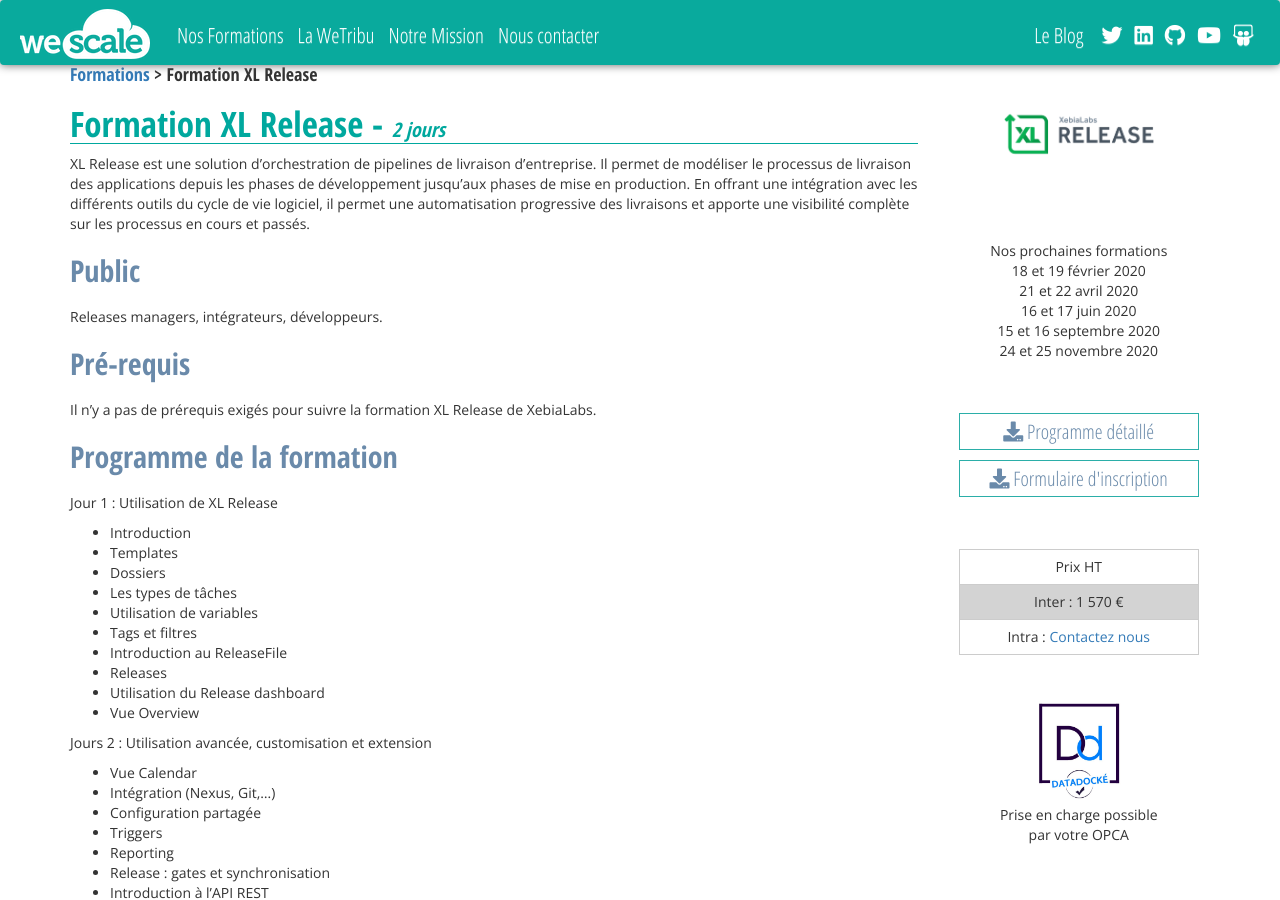
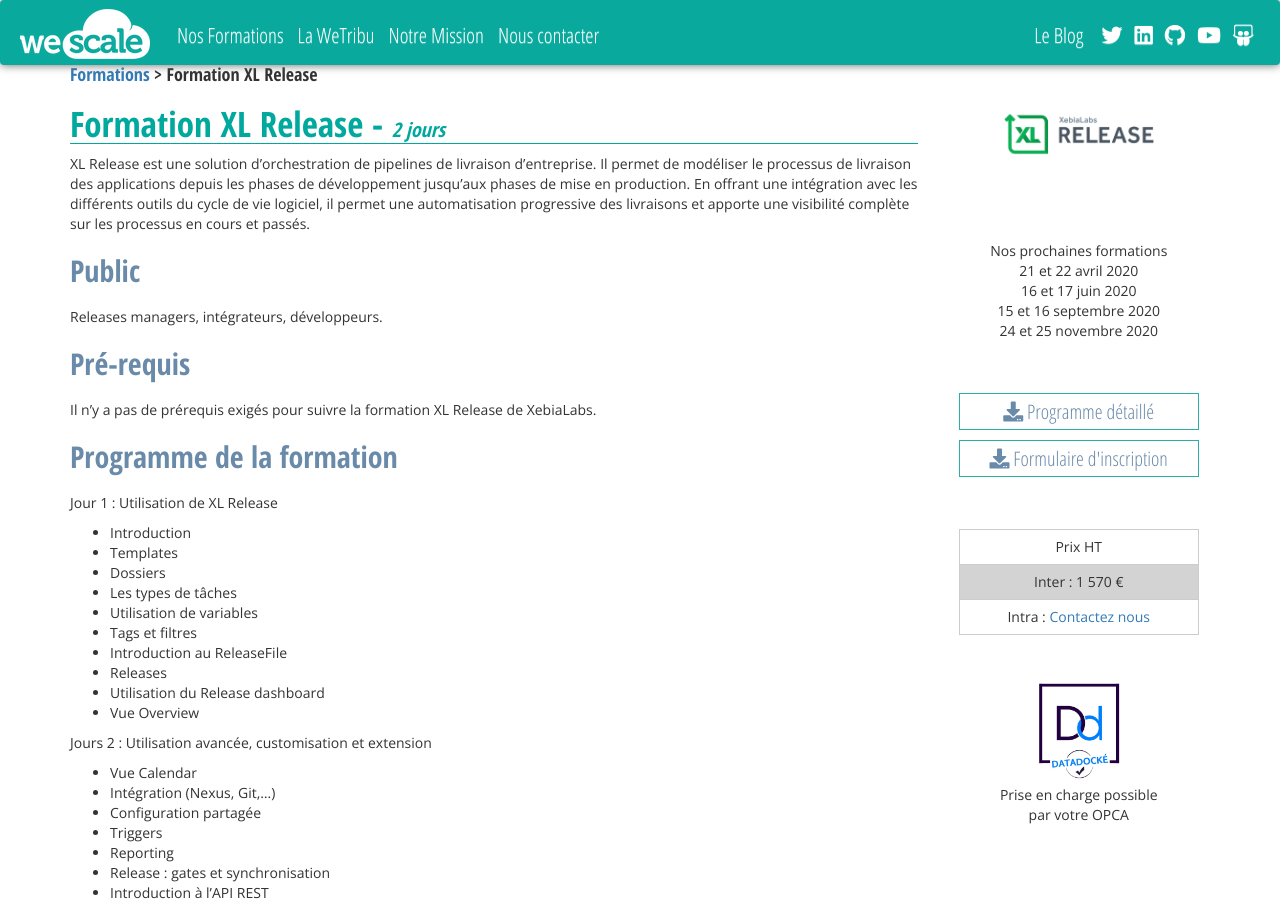
Before and after one commit to wescale/wescale-site, a Jekyll site: the page built from _formations/Formation-XL-Release.md, in a window 1280 px wide and 900 px high. Built offline with Jekyll 4.4.1, drawn with Linux system fonts in a browser that asks for light colours; nearby versions of some CDN libraries; comment, search, counter and statistics services are not loaded.

Commit message:
Update Formation-XL-Release.md

```diff
--- a/_formations/Formation-XL-Release.md
+++ b/_formations/Formation-XL-Release.md
@@ -9,7 +9,6 @@
 formateur_img: /images/wewes/avatar.png
 subtitle: |
     Nos prochaines formations<br>
-    18 et 19 février 2020<br>
     21 et 22 avril 2020<br>
     16 et 17 juin 2020<br>
     15 et 16 septembre 2020<br>
```
